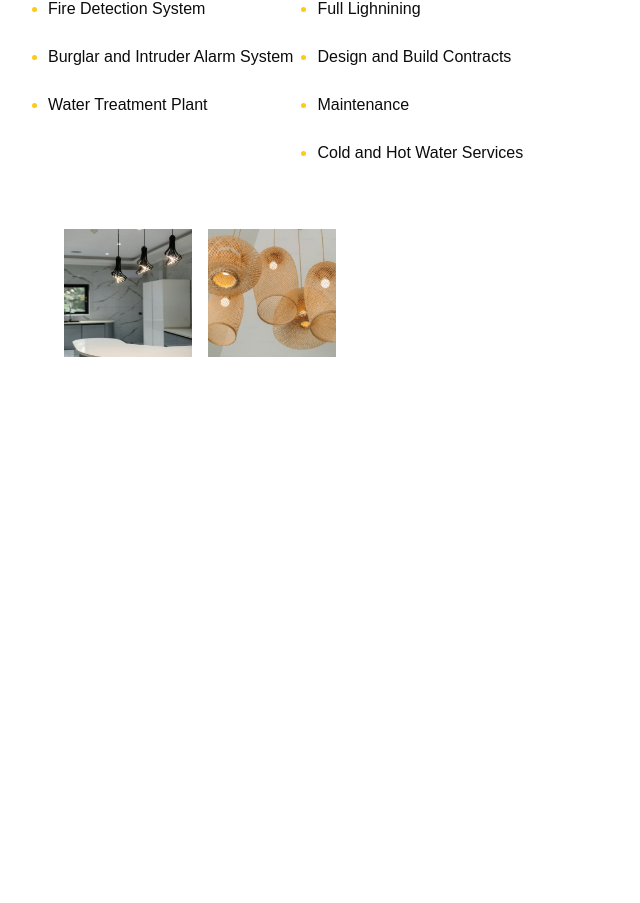
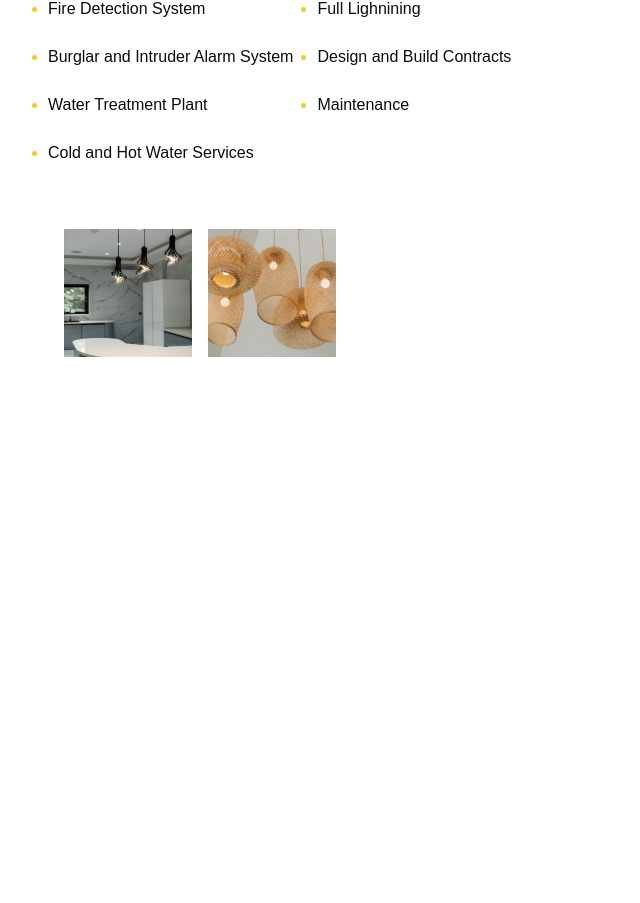
Before and after one commit to devhabeeblateef/ibconceptsandlogistics, a Next.js app in the folder client/: page / in a window 1280 px wide. Shown: the part 1854-2757 px from the top of the page, without its empty margins (0-640 px from the left). Built offline with nearby package versions, Linux system fonts and the light colour scheme.

Commit message:
fix ul list

```diff
--- a/client/pages/about.js
+++ b/client/pages/about.js
@@ -23,6 +23,7 @@ function About() {
         <li>Fire Detection System</li>
         <li>Burglar and Intruder Alarm System</li>
         <li>Water Treatment Plant</li>
+        <li>Cold and Hot Water Services</li>
      </ul>
 
      <ul className='mt-6 space-y-6 list-disc ml-4'>
@@ -30,7 +31,7 @@ function About() {
      <li>Full Lighnining</li>
      <li>Design and Build Contracts</li>
      <li>Maintenance</li>
-     <li>Cold and Hot Water Services</li>
+
   </ul>
 
   </div>
--- a/client/pages/productgallery.js
+++ b/client/pages/productgallery.js
@@ -21,7 +21,7 @@ function Productgallery() {
   return (
     <div className='bg-gray-100 h-screen'>
       <div className='z-20 bg-white'>
-
+        <Nav/>
       </div>
 
       <div role='product image' className='p-8 border pt-32 relative'>
```
